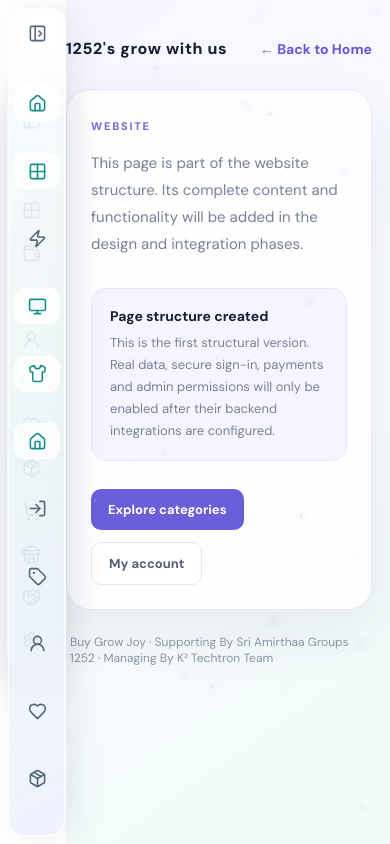
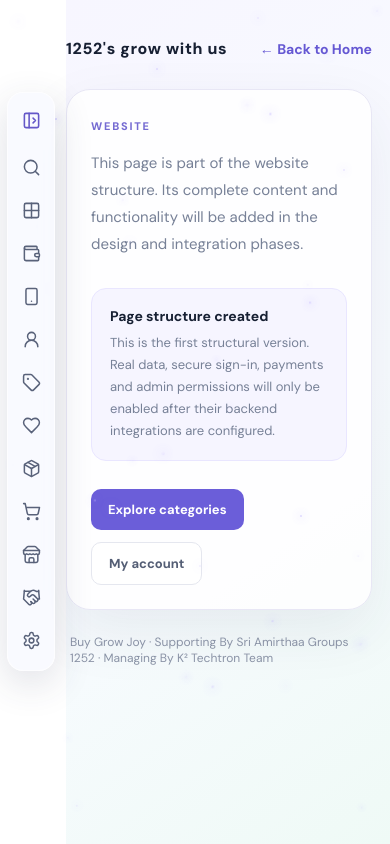
Before and after one commit to eprojects1252/1252-s-grow-with-us, a Next.js app: page / in a window 390 px wide. Built offline with nearby package versions, Linux system fonts and the light colour scheme.

Commit message:
Remove duplicate legacy mobile sidebar

```diff
--- a/app/layout.tsx
+++ b/app/layout.tsx
@@ -1,6 +1,5 @@
 import type { Metadata } from "next";
 import "./globals.css";
-import GlobalMobileNav from "@/components/global-mobile-nav";
 import SiteSidebar from "@/components/site-sidebar";
 
 export const metadata: Metadata = {
@@ -11,7 +10,7 @@ export const metadata: Metadata = {
 export default function RootLayout({ children }: Readonly<{ children: React.ReactNode }>) {
   return (
     <html lang="en">
-      <body><SiteSidebar />{children}<GlobalMobileNav /></body>
+      <body><SiteSidebar />{children}</body>
     </html>
   );
 }
```
